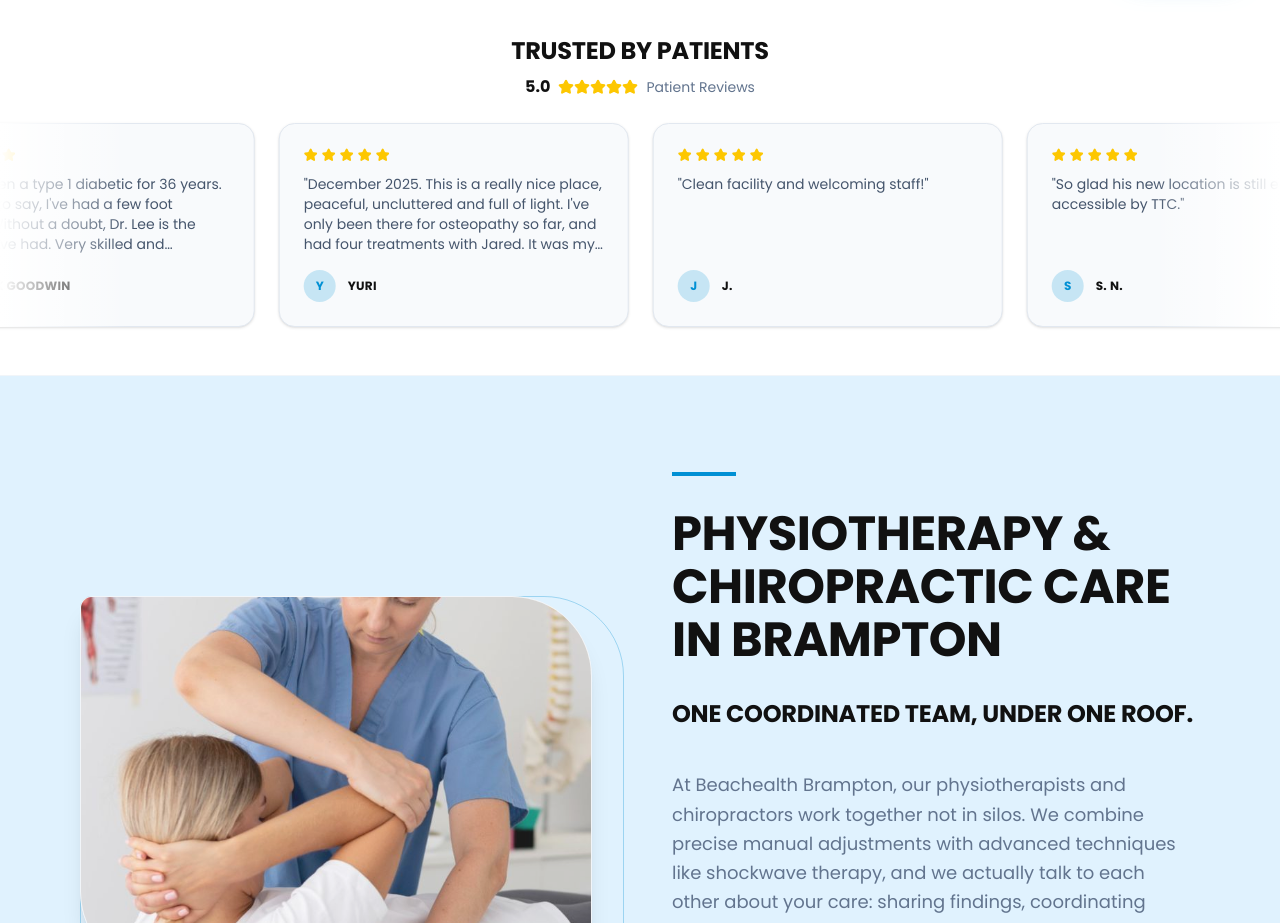
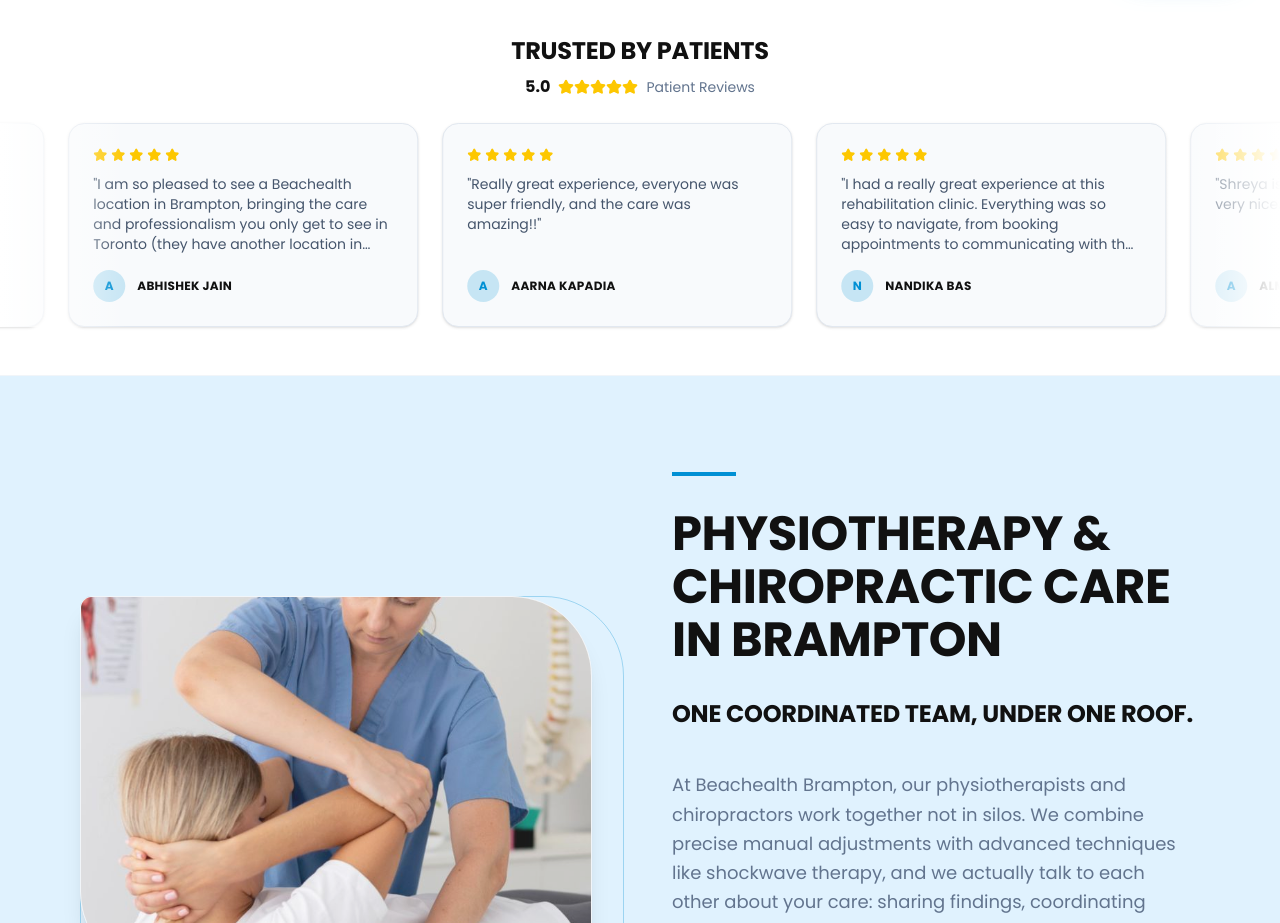
Before and after one commit to shaheertiger/Beachhealthbrampton, a React (Vite) app: page / in a window 1280 px wide. Shown: the part 800-1723 px from the top of the page. Built offline with nearby package versions, Linux system fonts and the light colour scheme; a web font is replaced by a local one.

Commit message:
Update testimonials ticker with exact Brampton reviews to fix compliance issue

```diff
--- a/src/components/TestimonialsTicker.tsx
+++ b/src/components/TestimonialsTicker.tsx
@@ -2,12 +2,10 @@ import { motion } from 'framer-motion';
 import { Star } from 'lucide-react';
 
 const reviews = [
-  { name: 'Jaheed Cesar', text: 'Been going to Emily Tran for my foot issues since the beginning of this year and it’s been a fantastic experience so far. Every visit she does good work and she’s very transparent on the process. Definitely Will keep coming back!', rating: 5 },
-  { name: 'Rick Goodwin', text: "I have been a type 1 diabetic for 36 years. Needless to say, I've had a few foot doctors. Without a doubt, Dr. Lee is the best one I've had. Very skilled and knowledgeable. Rather important if you have diabetes. You could do worse, don't think you could do better.", rating: 5 },
-  { name: 'YURI', text: "December 2025. This is a really nice place, peaceful, uncluttered and full of light. I've only been there for osteopathy so far, and had four treatments with Jared. It was my first experience with osteopathy, and I decided to try it because I was experiencing a lot of pain from carpal tunnel syndrome at least from my elbow down to my wrist. Because the pain was mostly at night, it was hard for me to tell if the treatments were helping or not, even though I found the entire treatment during each session made me feel better overall. Now I realize they are very powerful, and also effective, in the sense that if you pay attention to each area that is being worked on and to Jared's explanations, you can actually identify very closely the best areas to treat. And now after four sessions, I find that I no longer feel any pain at night. My fingers are still numb/tingly , so there's still work to be done for that, but the arm pain is gone and I'm able to sleep. So I'm very grateful to Jared for that, and definitely recommend him for osteopathic treatment. I will be going back.", rating: 5 },
-  { name: 'J.', text: 'Clean facility and welcoming staff!', rating: 5 },
-  { name: 'S. N.', text: 'So glad his new location is still easily accessible by TTC.', rating: 5 },
-  { name: 'A. M.', text: 'The environment is peaceful, the treatment rooms are clean and professional.', rating: 5 }
+  { name: 'Almz Quiambao', text: 'Shreya is good,gentle in massage and very nice.', rating: 5 },
+  { name: 'Abhishek Jain', text: 'I am so pleased to see a Beachealth location in Brampton, bringing the care and professionalism you only get to see in Toronto (they have another location in Scarborough). The staff is welcoming and went the extra mile to make me feel comfortable.', rating: 5 },
+  { name: 'Aarna Kapadia', text: 'Really great experience, everyone was super friendly, and the care was amazing!!', rating: 5 },
+  { name: 'Nandika Bas', text: 'I had a really great experience at this rehabilitation clinic. Everything was so easy to navigate, from booking appointments to communicating with the staff. Everyone was always friendly, helpful, and welcoming!', rating: 5 }
 ];
 
 export default function TestimonialsTicker() {
```
